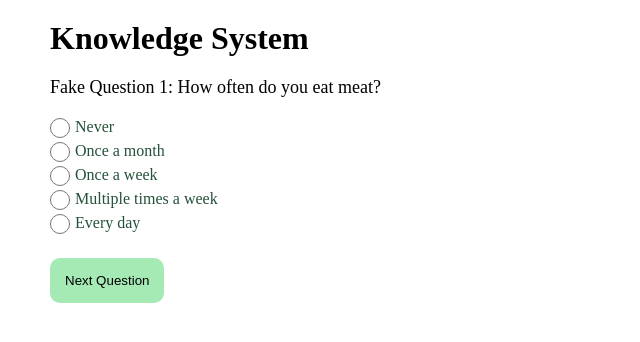
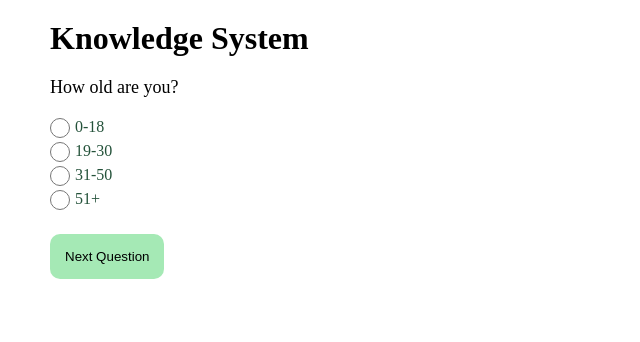
Before and after one commit to aureliegallet/Nutrigenomics-Knowledge-System, a Flask app: page /system in a window 1280 px wide. Shown: the part 94-436 px from the top of the page, without its empty margins (0-640 px from the left). Run offline with Flask 3, Linux system fonts and the light colour scheme.

Commit message:
Dynamic Display of options and next question structure (initial structure). TODO increase modularity by pointing towards question names rather than question numbers.

```diff
--- a/Flask/static/js/quiz.js
+++ b/Flask/static/js/quiz.js
@@ -1,36 +1,86 @@
 const questions = [
     {
-        question: "Fake Question 1: How often do you eat meat?",
-        options: ["Never", "Once a month", "Once a week", "Multiple times a week", "Every day"]
+        question: "How old are you?",
+        options: ["0-18", "19-30", "31-50", "51+"],
+        next: 1
     },
     {
-        question: "Fake Question 2: How often do you consume dairy?",
-        options: ["Never", "Once a month", "Once a week", "Multiple times a week", "Every day"]
+        question: "Do you eat vegetables?",
+        options: ["Yes", "No"],
+        next: {
+            Yes: 2,
+            No: 5
+        }
     },
     {
-        question: "Fake Question 3: How often do you eat fruit?",
-        options: ["Never", "Once a month", "Once a week", "Multiple times a week", "Every day"]
+        question: "Do you eat leafy green vegetables (e.g. lettuce, spinach, cale)",
+        options: ["Yes", "No"],
+        next: 3
     },
-  ];
+    {
+        question: "Do you eat legumes (e.g., beans, lentils)?",
+        options: ["Yes", "No"],
+        next: 4
+    },
+    {
+        question: "Do you eat other vegetables?",
+        options: ["Yes", "No"],
+        next: 5
+    },
+    {
+        question: "Do you eat meat?",
+        options: ["Yes", "No"],
+        next: null
+    },
+];
 
 let currentQuestion = 0;
 const questionElement = document.getElementById("question");
+const optionsElement = document.getElementById('options');
 const nextButton = document.getElementById("next");
-nextButton.addEventListener("click", nextClicked); // On click
+nextButton.addEventListener("click", nextClicked);
 
 function showQuestion() {
+    /* Render question */
     const question = questions[currentQuestion];
-    questionElement.innerText = question.question;
+    if (question.question.includes('</a>')) { /* Proper display for if there is a link in the question */
+        questionElement.innerHTML = question.question;
+    } else {
+        questionElement.innerText = question.question;
+    }
+
+    /* Render options */
+    optionsElement.innerHTML = '';
+
+    question.options.forEach((option, idx) => {
+        let optionName = `option${idx}`
+
+        const radioInput = Object.assign(document.createElement('input'), {
+            type: 'radio',
+            id: optionName,
+            name: 'option',
+            value: option
+        });
+        const label = Object.assign(document.createElement('label'), {
+            htmlFor: optionName,
+            innerText: option
+        });
+
+        /* Add options to div */
+        optionsElement.appendChild(radioInput);
+        optionsElement.appendChild(label);
+        optionsElement.appendChild(document.createElement('br'));
+    });
 }
 
 function nextClicked(e){
     e.preventDefault();
-    const answer = document.querySelector('input[name="frequency"]:checked');
+    const answer = document.querySelector('input[name="option"]:checked');
     if (answer) {
         /* Send answer to backend */
         const answerJson = {
             question: questions[currentQuestion].question,
-            frequency: answer.value
+            option: answer.value
         };
         fetch('/add-to-kb', {
             method: 'POST',
@@ -43,18 +93,25 @@ function nextClicked(e){
             console.error('Error:', error);
         });
 
+
         /* Go to next question */
-        nextQuestion()
+        /* Check if we are currently branching according to the answer */
+        let next = questions[currentQuestion].next
+        if (typeof next === 'object' && next != null) {
+            next = next[answer.value];
+        }
+        nextQuestion(next)
     } else {
         console.log('You have to select an option.'); /* TODO: Make a div to display error message */
     }
 }
 
-function nextQuestion(e) {
-    currentQuestion = currentQuestion + 1;
+function nextQuestion(next) {
+    currentQuestion = next;
+    console.log(next);
 
-    if (currentQuestion < questions.length) {
-        const radioButtons = document.querySelectorAll('input[name="frequency"]');
+    if (currentQuestion != null) {
+        const radioButtons = document.querySelectorAll('input[name="option"]');
         radioButtons.forEach((radio) => {
             radio.checked = false;
         });
--- a/Flask/templates/system.html
+++ b/Flask/templates/system.html
@@ -24,22 +24,7 @@
     <form>
         <h1>Knowledge System</h1>
         <div id="question" class="question"></div>
-
-        <input type="radio" id="never" name="frequency" value="Never">
-        <label for="never">Never</label><br>
-
-        <input type="radio" id="month" name="frequency" value="Once a month">
-        <label for="month">Once a month</label><br>
-
-        <input type="radio" id="week" name="frequency" value="Once a week">
-        <label for="week">Once a week</label><br>
-
-        <input type="radio" id="weekmultiple" name="frequency" value="Multiple times a week">
-        <label for="weekmultiple">Multiple times a week</label><br>
-
-        <input type="radio" id="day" name="frequency" value="Every day">
-        <label for="day">Every day</label><br>
-
+        <div id="options" class="options"></div>
         <button id="next" class="next">Next Question</button>
     </form>
 
```
